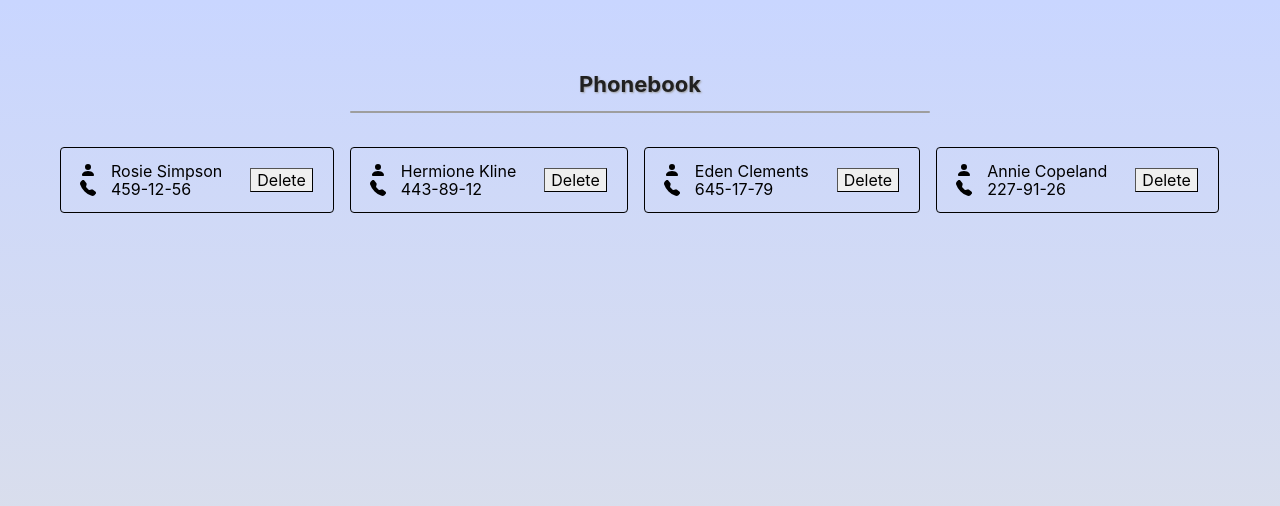
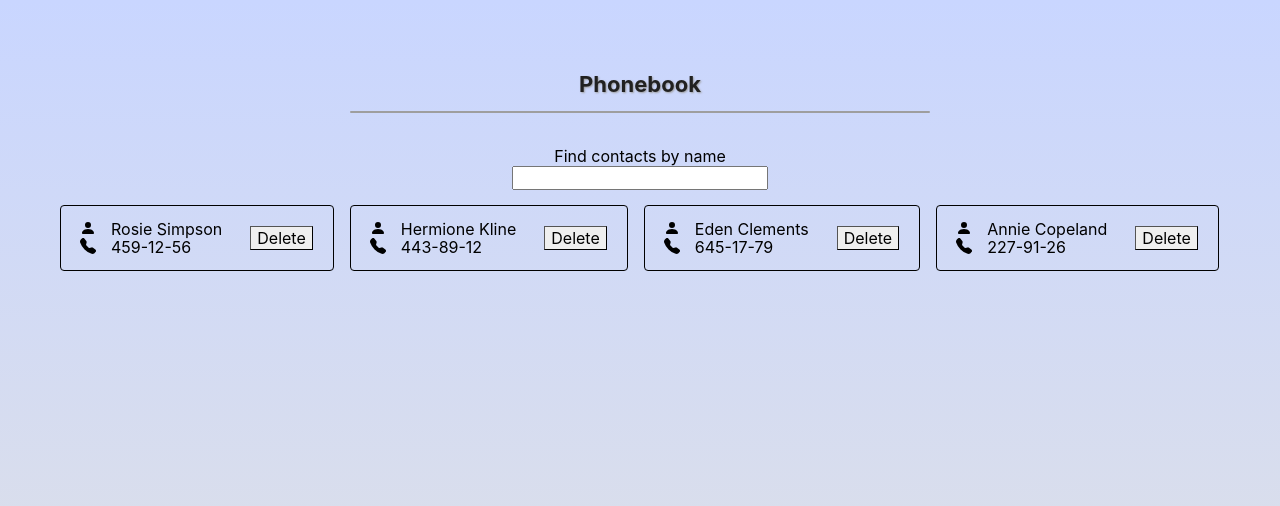
Before and after one commit to Yuriy-Nabasov/goit-react-hw-03, a React (Vite) app: page / in a window 1280 px wide. Shown: the top 506 px of the page. Built offline with nearby package versions, Linux system fonts and the light colour scheme.

Commit message:
add-search

```diff
--- a/package.json
+++ b/package.json
@@ -14,6 +14,7 @@
     "clsx": "^2.1.1",
     "formik": "^2.4.6",
     "modern-normalize": "^3.0.1",
+    "nanoid": "^5.1.2",
     "react": "^19.0.0",
     "react-dom": "^19.0.0",
     "react-icons": "^5.5.0",
--- a/src/components/App/App.jsx
+++ b/src/components/App/App.jsx
@@ -15,14 +15,20 @@ import { Analytics } from "@vercel/analytics/react";
 // import Feedback from "../Feedback/Feedback";
 import "./App.css";
 
-function App() {
+export default function App() {
   const [contacts, setContacts] = useState(initialContacts);
+  const [myFilter, setMyFilter] = useState("");
 
   const deleteContact = (contactId) => {
     setContacts((prevContacts) => {
       return prevContacts.filter((contact) => contact.id !== contactId);
     });
   };
+
+  const visibleContacts = contacts.filter((contact) =>
+    contact.name.toLowerCase().includes(myFilter.toLocaleLowerCase())
+  );
+
   // const [data, setData] = useState(() => {
   //   const savedData = localStorage.getItem("feedbackData");
   //   return savedData ? JSON.parse(savedData) : { good: 0, neutral: 0, bad: 0 };
@@ -51,8 +57,8 @@ function App() {
       <Container>
         <Heading title="Phonebook" bottom tag={`h1`} />
         <ContactForm />
-        <SearchBox />
-        <ContactList contact={contacts} onDelete={deleteContact} />
+        <SearchBox value={myFilter} onFilter={setMyFilter} />
+        <ContactList contacts={visibleContacts} onDelete={deleteContact} />
         {/* <Description />
         <Options update={updateFeedback} totalFeedback={totalFeedback} />
         {totalFeedback === 0 ? (
@@ -66,4 +72,4 @@ function App() {
   );
 }
 
-export default App;
+// export default App;
--- a/src/components/ContactList/ContactList.jsx
+++ b/src/components/ContactList/ContactList.jsx
@@ -1,10 +1,10 @@
 import Contact from "../Contact/Contact";
 import css from "./ContactList.module.css";
 
-export default function ContactList({ contact, onDelete }) {
+export default function ContactList({ contacts, onDelete }) {
   return (
     <ul className={css.list}>
-      {contact.map((contact) => (
+      {contacts.map((contact) => (
         <li className={css.item} key={contact.id}>
           <Contact data={contact} onDelete={onDelete} />
         </li>
--- a/src/components/SearchBox/SearchBox.jsx
+++ b/src/components/SearchBox/SearchBox.jsx
@@ -1,3 +1,14 @@
-export default function SearchBox() {
-  return console.log("SearchBox");
+import css from "./SearchBox.module.css";
+
+export default function SearchBox({ value, onFilter }) {
+  return (
+    <div className={css.wrapper}>
+      <p className={css.label}>Find contacts by name</p>
+      <input
+        type="text"
+        value={value}
+        onChange={(event) => onFilter(event.target.value)}
+      />
+    </div>
+  );
 }
--- a/src/components/SearchBox/SearchBox.module.css
+++ b/src/components/SearchBox/SearchBox.module.css
@@ -0,0 +1,7 @@
+.wrapper {
+  margin-bottom: 15px;
+}
+
+.label {
+  margin: 0;
+}
```
Also changed, not shown: 1 other file (tests, documents, lock files or other folders).
